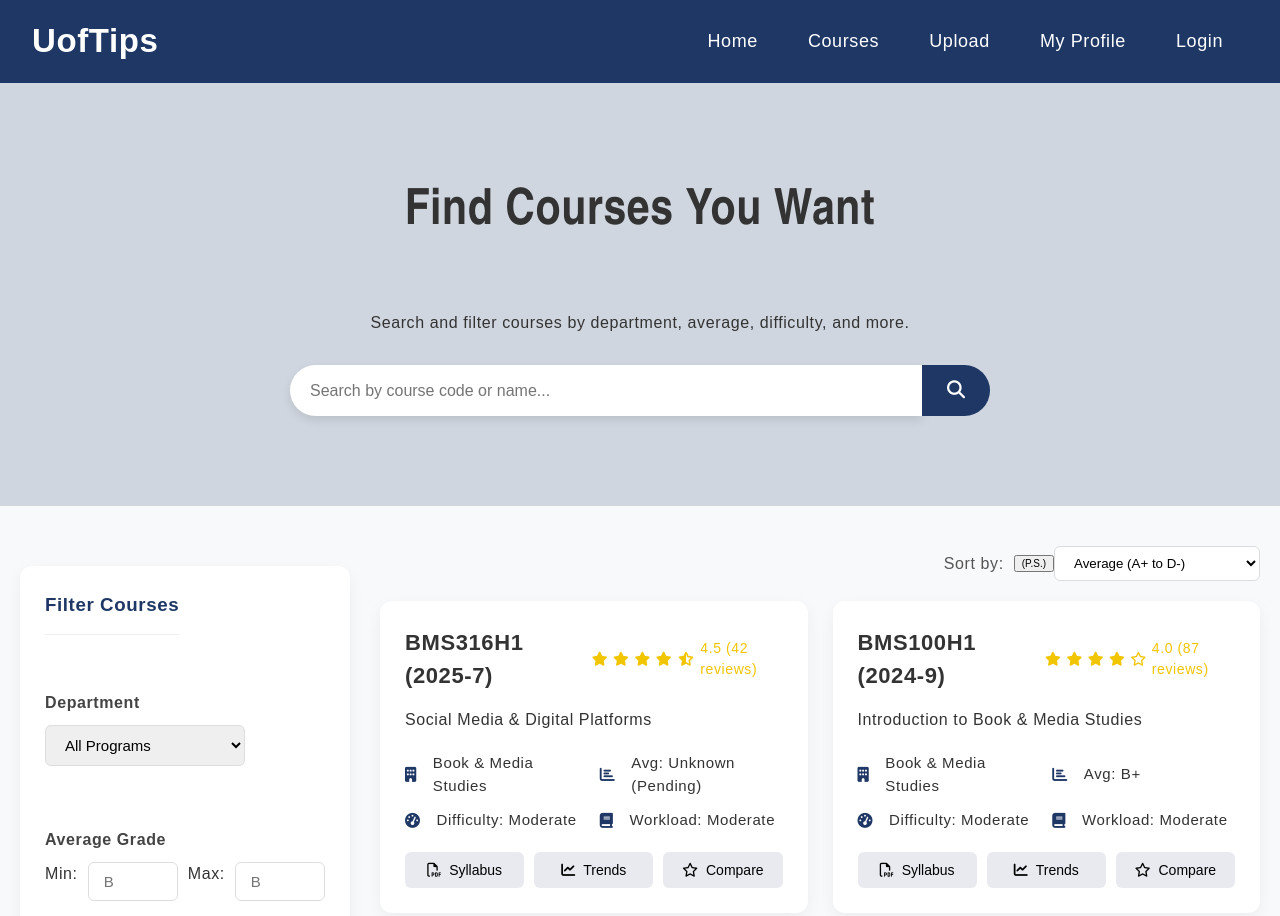
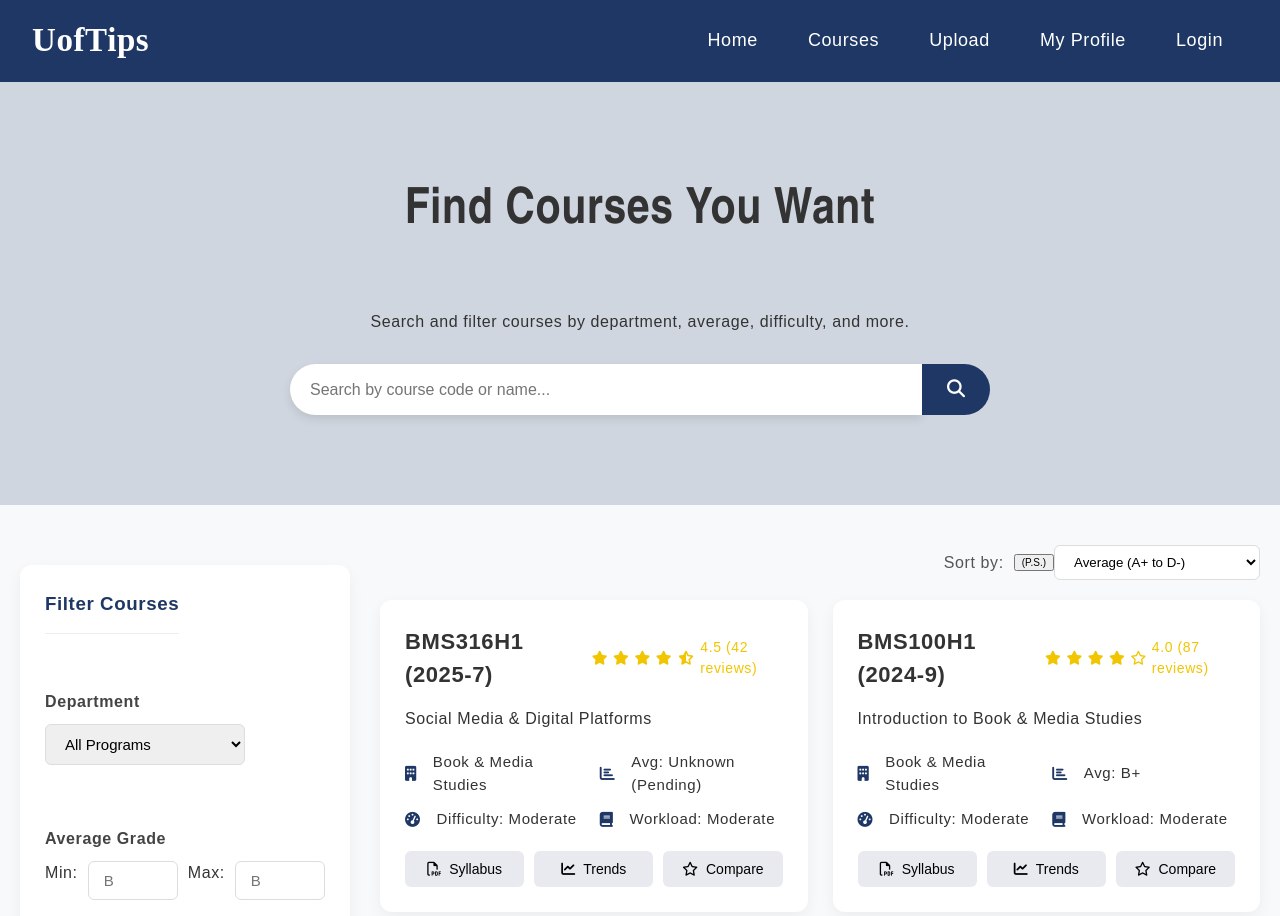
Before and after one commit to WWendyii/UofTips, a plain HTML site: page course.html in a window 1280 px wide. Shown: the top 916 px of the page. Drawn offline with Linux system fonts and the light colour scheme.

Commit message:
Update course.html

```diff
--- a/course.html
+++ b/course.html
@@ -8,9 +8,7 @@
   <link rel="stylesheet" type="text/css" href="bms316.css">
 <style>
 	   /* 课程页面特有样式 */
-	  *{
-	  	font-family: Arial;
-	  }
+
     .course-hero {
       text-align: center;
       padding: 60px 20px;
```
